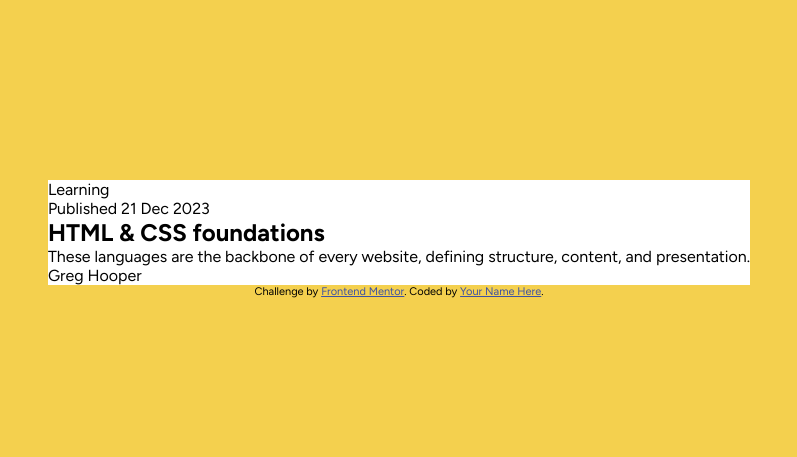
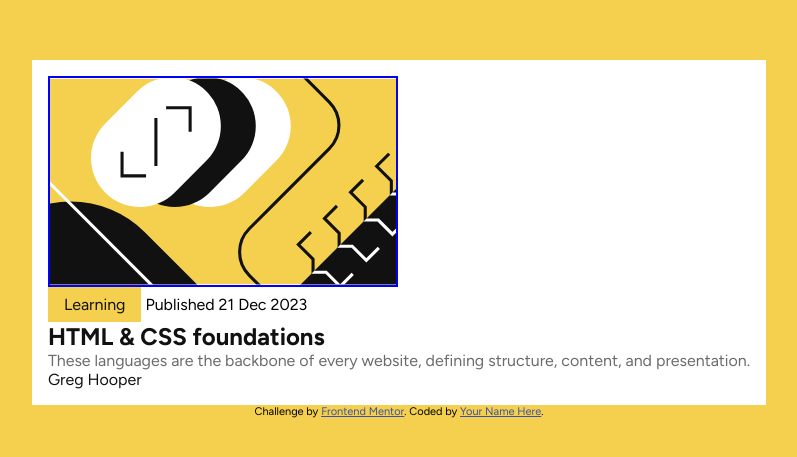
Before and after one commit to furqan7m3-ops/blog-preview-card-html-css, a plain HTML site: page index.html in a window 1280 px wide. Shown: the part 161-618 px from the top of the page, without its empty margins (241-1038 px from the left). Drawn offline with Linux system fonts and the light colour scheme.

Commit message:
Added card image and css variables for colors

```diff
--- a/index.html
+++ b/index.html
@@ -15,14 +15,18 @@
 <body>
 
   <article class="card">
-    <header>
-      <p class="card-tag">Learning</p>
+    <section class="card-img-container">
+      <img src="assets/images/illustration-article.svg" alt="" class="card-img">
+    </section>
+    <section class="card-body">
+      <header class="card-header">
+        <p class="card-tag">Learning</p>
 
-      <time datetime="2023-12-21">Published 21 Dec 2023</time>
+        <time datetime="2023-12-21">Published 21 Dec 2023</time>
 
-      <h2 class="card-heading">HTML & CSS foundations</h2>
-    </header>
-
+        <h2 class="card-heading">HTML & CSS foundations</h2>
+      </header>
+    </section>
 
     <p class="card-text">These languages are the backbone of every website, defining structure, content, and
       presentation.</p>
--- a/style.css
+++ b/style.css
@@ -10,8 +10,8 @@
     --color-background:rgb(244,208,78);
     --color-card: rgb(255,255,255);
     --color-accent: rgb(244,208,78);
-    --color-heading:rgb(17,17,17);
-    --color-text: rgb(107,107,107);
+    --color-text-primary:rgb(17,17,17);
+    --color-text-secondary: rgb(107,107,107);
 }
 
 body{
@@ -26,8 +26,42 @@ body{
 
 .card{
     background-color: var(--color-card);
+    padding: 1rem;
 }
 
+.card-img-container{
+    width: 100%;
+    display: flex;
+}
+
+.card-img{
+    max-width: 100%;
+    width: 350px;
+    object-fit: cover;
+    height: auto;
+    border: 2px solid blue;
+}
+
+
+.card-tag{
+    color:var(--color-text-primary);
+    background-color: var(--color-accent);
+    padding:0.5rem 1rem;
+    display: inline-block;
+}
+
+
+.card-heading{
+    color:var(--color-text-primary);
+}
+
+.card-text{
+    color:var(--color-text-secondary);
+}
+
+.card-author{
+    color: var(--color-text-primary);
+}
 
 
 .attribution { font-size: 11px; text-align: center; }
```
